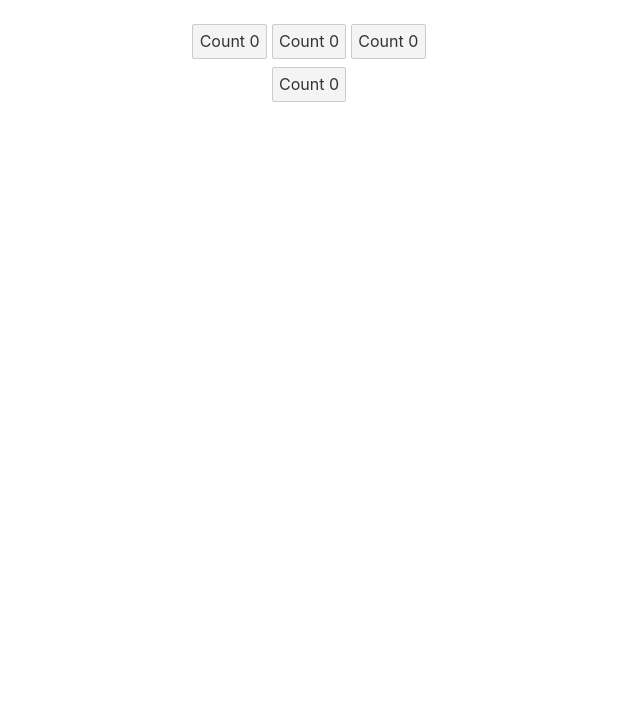
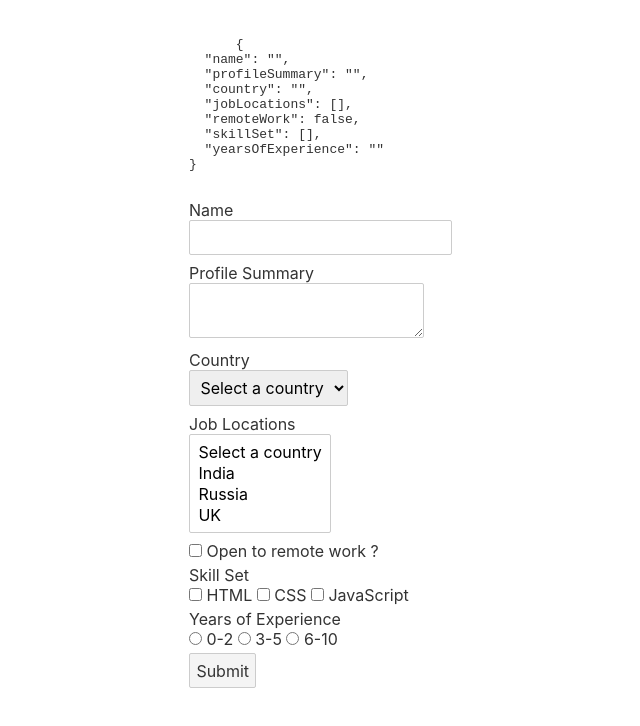
Before and after one commit to chikkugeorge24/svelte, a Svelte app in the folder svelte-demo/: page / in a window 1280 px wide. Shown: the top 726 px of the page, without its empty margins (331-971 px from the left). Built offline with nearby package versions, Linux system fonts and the light colour scheme.

Commit message:
svelte form handling

```diff
--- a/svelte-demo/src/App.svelte
+++ b/svelte-demo/src/App.svelte
@@ -1,36 +1,141 @@
 <script>
-  let count = 0;
-  const handleClick = (event) => {
-    console.log(event);
-    count += 1;
+  const formValues = {
+    name: "",
+    profileSummary: "",
+    country: "",
+    jobLocations: [],
+    remoteWork: false,
+    skillSet: [],
+    yearsOfExperience: "",
   };
-  const handleClickWithParams = (event, stepSize) => {
-    console.log(event);
-    count += stepSize;
+  const submitForm = () => {
+    console.log({ formValues });
   };
 </script>
 
 <main>
-  <!--Inline event handlers-->
-  <button on:click={() => (count = count + 1)}>Count {count}</button>
+  <div>
+    <pre>
+      {JSON.stringify(formValues, null, 2)}
+    </pre>
+  </div>
+  <!--preventDefault prevents the reloading of screen-->
+  <form on:submit|preventDefault={submitForm}>
+    <!--TextBox Input-->
+    <div>
+      <label for="name">Name</label>
+      <input type="text" id="name" bind:value={formValues.name} />
+    </div>
 
-  <!--Using event handling function-->
-  <button on:click={handleClick}>Count {count}</button>
+    <!--TextArea Input-->
+    <div>
+      <label for="profile">Profile Summary</label>
+      <textarea id="profile" bind:value={formValues.profileSummary} />
+    </div>
 
-  <!--Event handling function with parameters-->
-  <button on:click={(event) => handleClickWithParams(event, 5)}
-    >Count {count}</button
-  >
-  <button on:click={(event) => handleClickWithParams(event, 10)}
-    >Count {count}</button
-  >
+    <!--Single Select Option-->
+    <div>
+      <label for="country">Country</label>
+      <select id="country" bind:value={formValues.country}>
+        <option value="">Select a country</option>
+        <option value="india">India</option>
+        <option value="russia">Russia</option>
+        <option value="uk">UK</option>
+      </select>
+    </div>
+
+    <!--Multi Select Option-->
+    <div>
+      <label for="job-locations">Job Locations</label>
+      <select id="job-locations" bind:value={formValues.jobLocations} multiple>
+        <option value="">Select a country</option>
+        <option value="india">India</option>
+        <option value="russia">Russia</option>
+        <option value="uk">UK</option>
+      </select>
+    </div>
+
+    <!--CheckBox Input-->
+    <div>
+      <input
+        type="checkbox"
+        id="remoteWork"
+        bind:checked={formValues.remoteWork}
+      />
+      <label for="remoteWork">Open to remote work ?</label>
+    </div>
+
+    <!--CheckBox Group -->
+    <div>
+      <label for="skillSet">Skill Set</label>
+      <input
+        type="checkbox"
+        id="html"
+        value="html"
+        bind:group={formValues.skillSet}
+      />
+      <label for="html">HTML</label>
+      <input
+        type="checkbox"
+        id="css"
+        value="css"
+        bind:group={formValues.skillSet}
+      />
+      <label for="css">CSS</label>
+      <input
+        type="checkbox"
+        id="javascript"
+        value="javascript"
+        bind:group={formValues.skillSet}
+      />
+      <label for="javascript">JavaScript</label>
+    </div>
+
+    <!--Radio input-->
+    <div>
+      <label for="yearsOfExperience">Years of Experience</label>
+      <input
+        type="radio"
+        id="0-2"
+        value="0-2"
+        bind:group={formValues.yearsOfExperience}
+      />
+      <label for="0-2">0-2</label>
+      <input
+        type="radio"
+        id="3-5"
+        value="3-5"
+        bind:group={formValues.yearsOfExperience}
+      />
+      <label for="3-5">3-5</label>
+      <input
+        type="radio"
+        id="6-10"
+        value="6-10"
+        bind:group={formValues.yearsOfExperience}
+      />
+      <label for="6-10">6-10</label>
+    </div>
+
+    <div>
+      <button type="submit">Submit</button>
+    </div>
+  </form>
 </main>
 
 <style>
+  input + label {
+    display: inline-flex;
+  }
   main {
-    text-align: center;
     padding: 1em;
     max-width: 240px;
     margin: 0 auto;
   }
+  /* h1 {
+    color: #ff3e00;
+    text-transform: uppercase;
+    font-size: 4em;
+    font-weight: 100;
+  } */
 </style>
```
